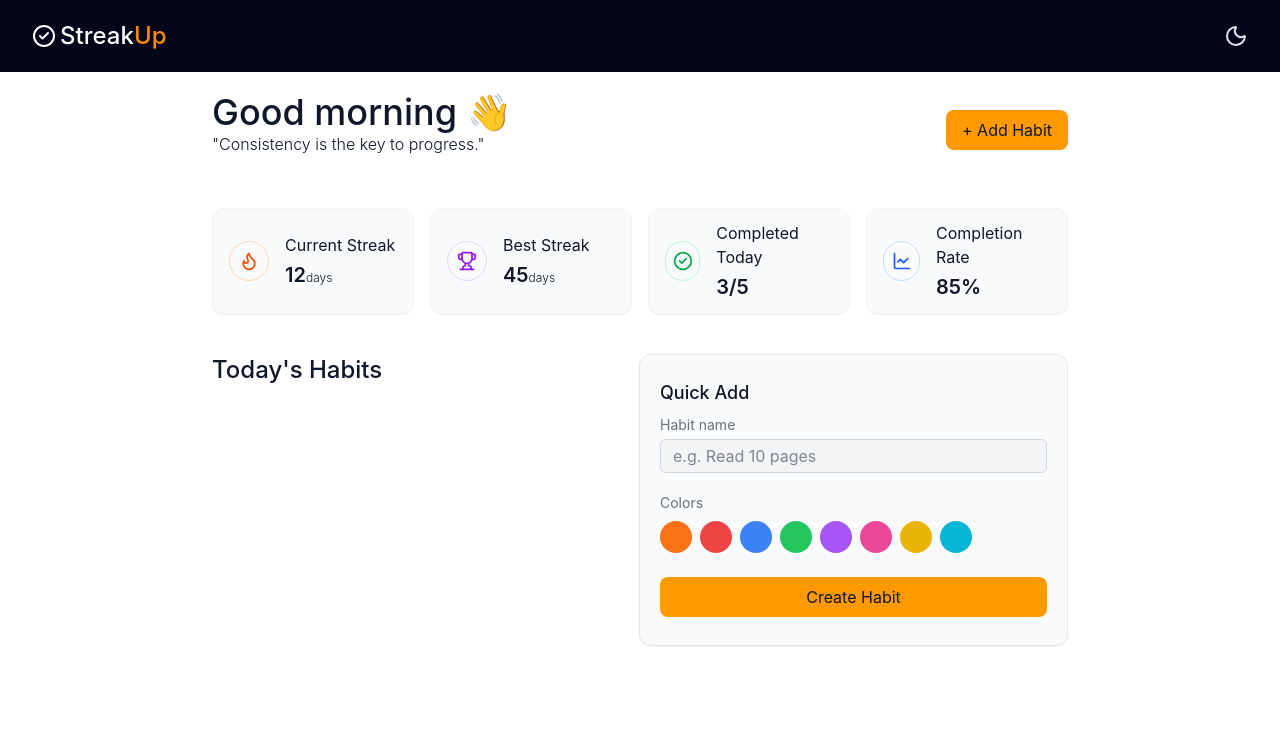
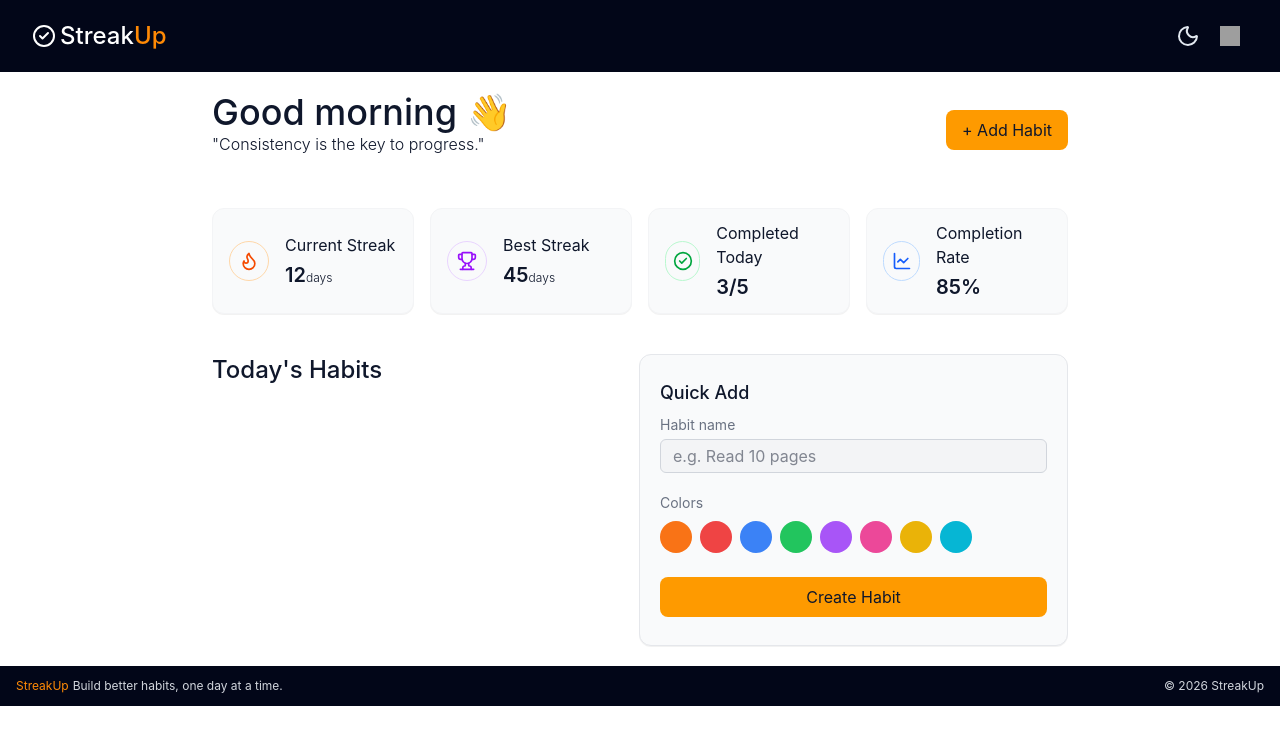
Before and after one commit to yitbe22/daily-habit-tracker, a React (Vite) app: page / in a window 1280 px wide. Shown: the top 744 px of the page. Built offline with nearby package versions, Linux system fonts and the light colour scheme; grey boxes are pictures that could not be loaded.

Commit message:
add github link to navigation bar

```diff
--- a/src/components/NavBar.jsx
+++ b/src/components/NavBar.jsx
@@ -12,11 +12,27 @@ const NavBar = ({darkMode,toggleDarkMode}) => {
                     <span className="text-orange-400">Up</span>
                   </span>
               </div>
-              <button onClick={toggleDarkMode} className="transition-all duration-300 cursor-pointer">
+              <div className="flex items-center space-x-2">
+                 <button onClick={toggleDarkMode} className="transition-all duration-300 cursor-pointer rounded-lg p-1 hover:bg-slate-800">
                   {darkMode?
                   <Sun className="h-5 w-5 text-yellow-400 sm:h-6 sm:w-6"/>:
                   <Moon className="h-5 w-5 text-slate-200 sm:h-6 sm:w-6"/>}
-              </button>
+                </button>
+                <a
+                    href="https://github.com/yitbe22/daily-habit-tracker"
+                    target="_blank"
+                    rel="noopener noreferrer"
+                    aria-label="GitHub"
+                    className="flex items-center justify-center w-9 h-9 rounded-lg text-slate-300 hover:text-white hover:bg-slate-800 transition-colors duration-200"
+                  >
+                    <img
+                      src="https://cdn.simpleicons.org/github/ffffff"
+                      alt=""
+                      className="w-5 h-5"
+                    />
+                 </a>
+
+              </div>
            </div>
        </div>
 
--- a/src/pages/Home.jsx
+++ b/src/pages/Home.jsx
@@ -4,6 +4,7 @@ import HabitListItem from "../components/HabitListItem";
 import NavBar from "../components/NavBar";
 import QuickAdd from "../components/QuickAdd";
 import Stat from "../components/Stat";
+import Footer from "../components/Footer";
 
 const Home = ({darkMode,toggleDarkMode}) => {
   const [habits ,SetHabits] = useState(()=>{
@@ -64,6 +65,8 @@ const Home = ({darkMode,toggleDarkMode}) => {
             isOpen={isFormOpen}
             onClose={() => setIsFormOpen(false)}
             onAddHabit={addHabit}/>
+
+      <Footer />
     </div>
   );
 };
```
